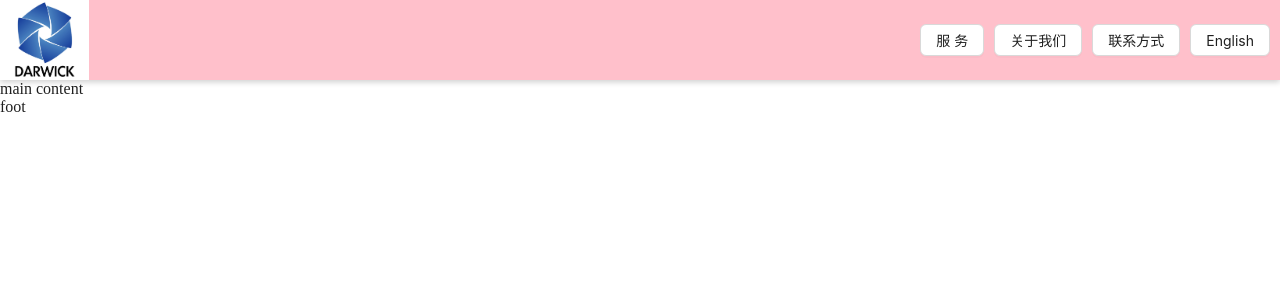
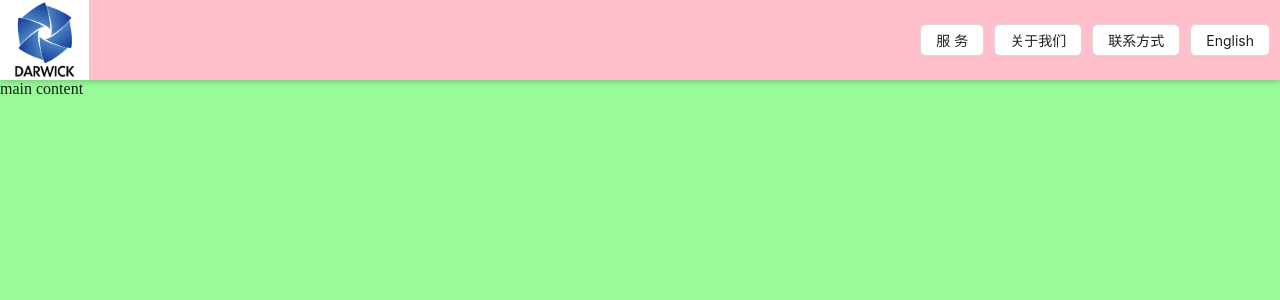
Before and after one commit to WakerCN/darwick-website, a React (Vite) app: page / in a window 1280 px wide. Shown: the top 300 px of the page. Built offline with nearby package versions, Linux system fonts and the light colour scheme.

Commit message:
feat: adjust layout

```diff
--- a/src/App.tsx
+++ b/src/App.tsx
@@ -1,20 +1,12 @@
-/*
- * @Author: error: error: git config user.name & please set dead value or install git && error: git config user.email & please set dead value or install git & please set dead value or install git
- * @Date: 2025-05-23 13:27:43
- * @LastEditors: error: error: git config user.name & please set dead value or install git && error: git config user.email & please set dead value or install git & please set dead value or install git
- * @LastEditTime: 2025-05-23 14:33:44
- * @FilePath: \darwick-website\src\App.tsx
- * @Description: 这是默认设置,请设置`customMade`, 打开koroFileHeader查看配置 进行设置: https://github.com/OBKoro1/koro1FileHeader/wiki/%E9%85%8D%E7%BD%AE
- */
 import { Header } from './layout/Header';
 
 function App() {
   return (
-    <div className="mainWebsite">
+    <>
       <Header />
       <div className='webMain'>main content</div>
       <footer className='webFooter'>foot</footer>
-    </div>
+    </>
   );
 }
 
--- a/src/styles/index.scss
+++ b/src/styles/index.scss
@@ -6,14 +6,26 @@ body,
   height: 100vh;
   width: 100vw;
   color: rgba(0, 0, 0, 0.88);
+  overflow-y: auto;
+
+  &::-webkit-scrollbar {
+    width: 0;
+    height: 0;
+    background-color: transparent;
+  }
 }
 
-// .webMain {
-//   height: 2000px;
-//   background: palegreen;
-// }
+* {
+  box-sizing: border-box;
+}
 
-// .webFooter {
-//   height: 300px;
-//   background: papayawhip;
-// }
+.webMain {
+  height: 1000px;
+  width: 100%;
+  background: palegreen;
+}
+
+.webFooter {
+  height: 300px;
+  background: papayawhip;
+}
```
